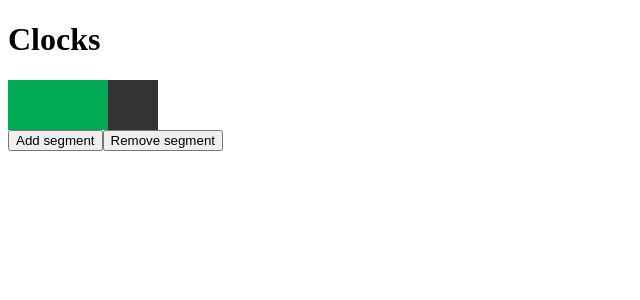
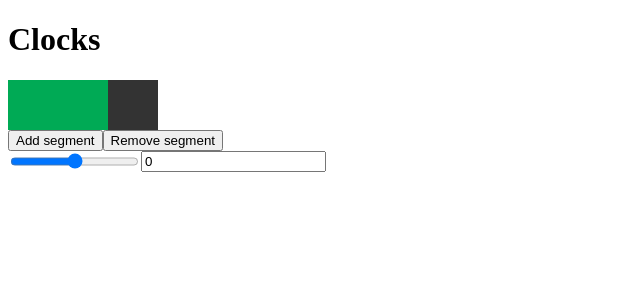
Before and after one commit to hfarr/rpg-clocks, a React app: page / in a window 1280 px wide. Shown: the top 300 px of the page, without its empty margins (0-640 px from the left). Built offline with nearby package versions, Linux system fonts and the light colour scheme; the HTML template or start-up script is replaced by a standard one.

Commit message:
add computation for skew. Also has the adjustable skew for funsies.

```diff
--- a/src/clock/clock.tsx
+++ b/src/clock/clock.tsx
@@ -24,6 +24,7 @@ const Clock = (props: ClockProps) => {
 
   const [ currentProgress, setCurrentProgress ] = React.useState(progress)
   const [ currentSegments, setSegments ] = React.useState(initialSegments)
+  const [ skewAngle, setSkewAngle ] = React.useState("0")
 
   const decreaseSegment = () => {
     if (currentSegments > MINIMUM_CLOCK_SEGMENTS) {
@@ -48,6 +49,8 @@ const Clock = (props: ClockProps) => {
     <div className="clock" style={{ display: 'flex', '--n': currentSegments } as React.CSSProperties} >
       {_.range(currentSegments).map(segmentNumber =>
         <Segment key={segmentNumber}
+          // urk
+          skewAngle={isNaN(parseInt(skewAngle)) ? '0' : skewAngle}
           segmentNumber={segmentNumber}
           active={currentProgress > segmentNumber}
           onClick={() => updateProgress(segmentNumber)} />
@@ -57,6 +60,10 @@ const Clock = (props: ClockProps) => {
       <button onClick={increaseSegments}>Add segment</button>
       <button onClick={decreaseSegment}>Remove segment</button>
     </div>
+    <div style={{ display: 'flex' }}>
+      <input type="range" min="-360" max="360" value={skewAngle} onChange={e => setSkewAngle(e.currentTarget.value) }/>
+      <input type="text" value={skewAngle} onChange={e => setSkewAngle(e.currentTarget.value) }/>
+    </div>
   </>
 }
 
--- a/src/clock/segment.tsx
+++ b/src/clock/segment.tsx
@@ -3,6 +3,7 @@ import * as React from "react"
 type SegmentProps = {
   active: boolean
   segmentNumber: number
+  skewAngle: string
   onClick: () => void
 
   // temp
@@ -12,13 +13,20 @@ const Segment = (props: SegmentProps) => {
   const {
     active,
     sideLength = "50px",
+    skewAngle = '0',
     segmentNumber,
     onClick,
   } = props
   const backgroundColor = active ? "#00aa55" : "#333"
   return <div data-cl={active}
     className="segment"
-    style={{ width: sideLength, height: sideLength, backgroundColor, '--i': segmentNumber } as React.CSSProperties}
+    style={{
+      width: sideLength,
+      height: sideLength,
+      backgroundColor,
+      '--i': segmentNumber ,
+      '--skew': `${skewAngle}deg`,
+    } as React.CSSProperties}
     onClick={onClick}>
   </div>
 }
```
Also changed, not shown: 1 other file (tests, documents, lock files or other folders).
